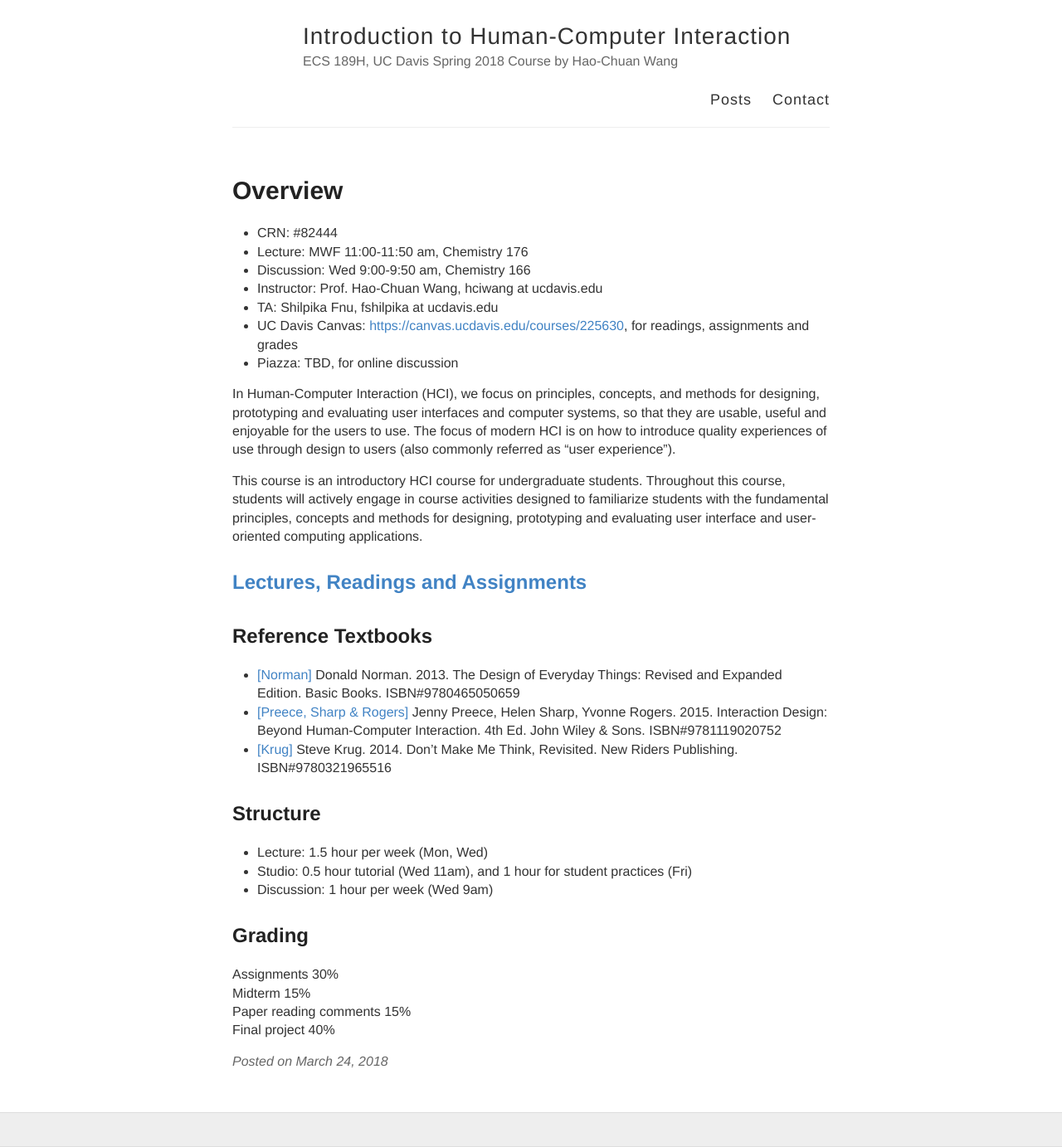
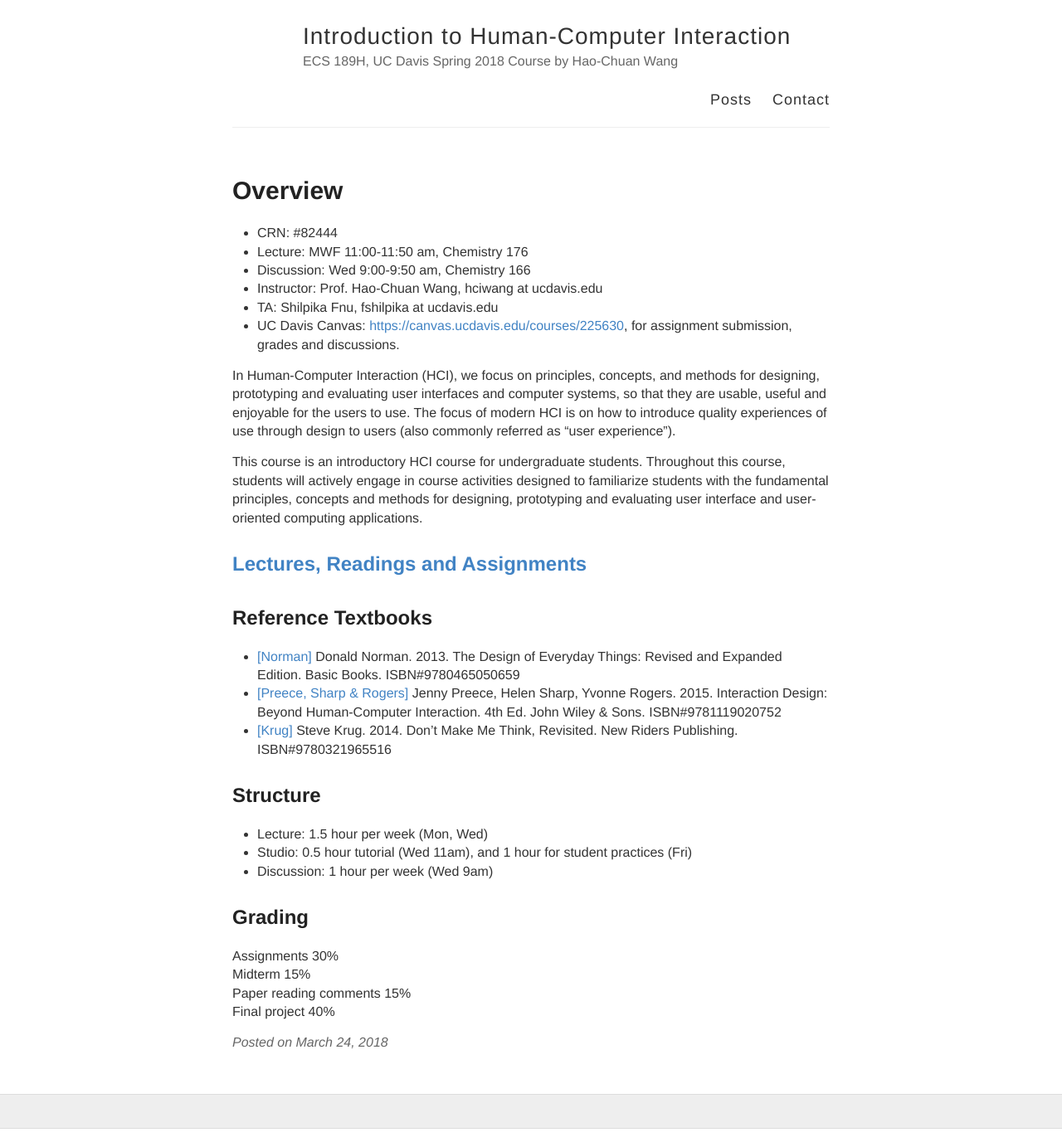
Before and after one commit to hciwang/hciwang.github.io, a Jekyll site: the page built from _posts/2018-3-24-About.md, in a window 1280 px wide. Shown: the whole page at 83% size. Built offline with Jekyll 4.4.1, drawn with Linux system fonts in a browser that asks for light colours; after the commit the page ends 1361 px from its top, so only the background shows below that.

Commit message:
Update 2018-3-24-About.md

```diff
--- a/_posts/2018-3-24-About.md
+++ b/_posts/2018-3-24-About.md
@@ -7,8 +7,7 @@ title: Overview
 - Discussion: Wed 9:00-9:50 am, Chemistry 166
 - Instructor: Prof. Hao-Chuan Wang, hciwang at ucdavis.edu
 - TA: Shilpika Fnu, fshilpika at ucdavis.edu
-- UC Davis Canvas: [https://canvas.ucdavis.edu/courses/225630](https://canvas.ucdavis.edu/courses/225630), for readings, assignments and grades
-- Piazza: TBD, for online discussion
+- UC Davis Canvas: [https://canvas.ucdavis.edu/courses/225630](https://canvas.ucdavis.edu/courses/225630), for assignment submission, grades and discussions.
 
 In Human-Computer Interaction (HCI), we focus on principles, concepts, and methods for designing, prototyping and evaluating user interfaces and computer systems, so that they are usable, useful and enjoyable for the users to use. The focus of modern HCI is on how to introduce quality experiences of use through design to users (also commonly referred as "user experience").
 
```
